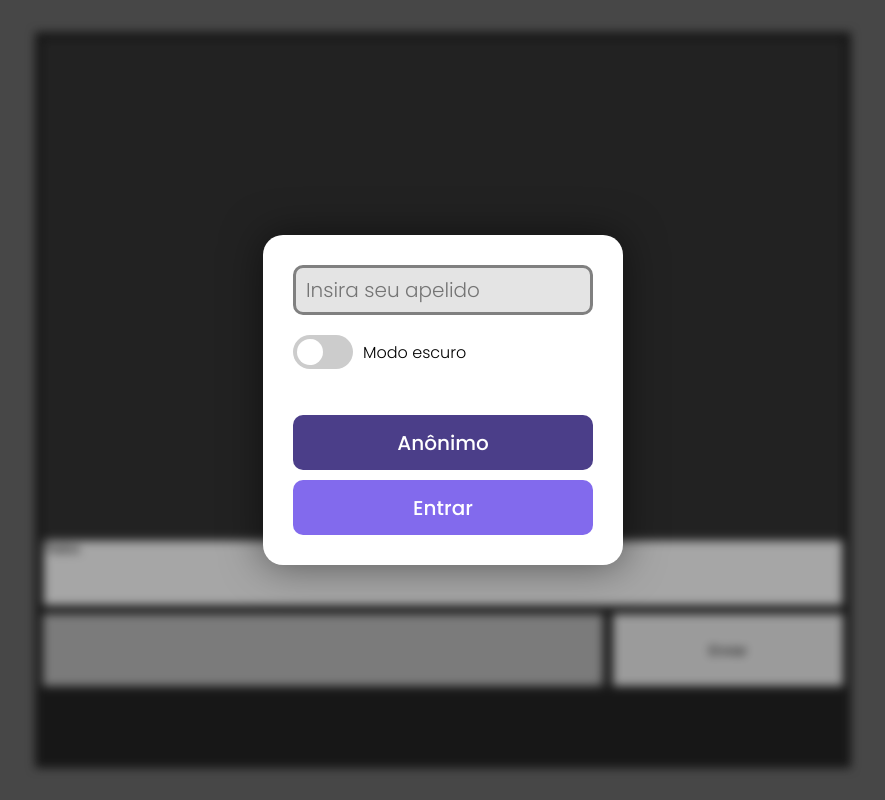
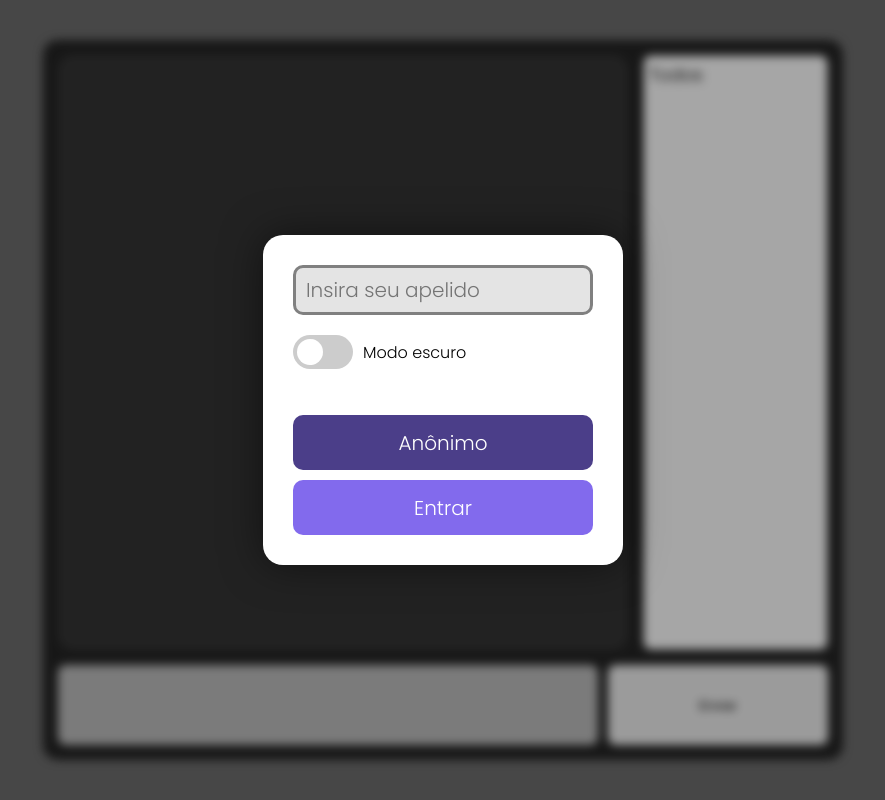
Before and after one commit to C836/Online-chat, a website: page index.html in a window 1280 px wide. Shown: the whole page, without its empty margins (197-1082 px from the left). Drawn offline with nearby package versions, Linux system fonts and the light colour scheme; no server answers.

Commit message:
fontes e melhorias na interface

```diff
--- a/index.html
+++ b/index.html
@@ -34,8 +34,10 @@
     </div>
     <div id="interface" class="preLogin">
         <main>
-            <div id='historico'></div>
-            <select multiple="multiple" id='lista_usuarios'><option value=''>Todos</option></select>
+            <div id="display">
+                <div id='historico'></div>
+                <select multiple="multiple" id='lista_usuarios'><option value=''>Todos</option></select>
+            </div>
             <form id='chat'>
                 <textarea id ='mensagem' type='text' name='mensagem'></textarea>
                 <input id='enviar' type='submit' value='Enviar' />
@@ -59,11 +61,17 @@
         });
     });
 
+        socket.on("limpar_chat", function(){
+            $("#historico").text('')
+        })
+
         socket.on("atualizar mensagens", function(data,nome,mensagem){
             if(nome!='Anônimo'){
-                var mensagem_formatada = $("<p />").html(data+`<span style="color:red">${nome}</span>`+mensagem);}
+                var mensagem_formatada = $("<p />").html(
+                    data+`<span style="font: 300 16px 'Poppins', sans-serif;"><span style="color:red">${nome}</span>`+mensagem);}
             else{
-                var mensagem_formatada = $("<p />").html(data+`<span style="color:#aa0000">${nome}</span>`+mensagem);
+                var mensagem_formatada = $("<p />").html(
+                    data+`<span style="font: 300 16px 'Poppins', sans-serif;"><span style="color:#aa0000">${nome}</span>`+mensagem);
             }
         $("#historico").append(mensagem_formatada);
 
@@ -78,7 +86,7 @@
         $("#interface").removeClass("preLogin")
 
         if(valido){
-            $("#acesso_usuario").hide();
+            $("#login").fadeOut(200);
         }else{
             $("#acesso_usuario").val("");
             alert("Nome já utilizado nesta sala");
@@ -92,7 +100,7 @@
 
         socket.emit("entrar", 'Anônimo', function(valido){
         if(valido){
-            $("#acesso_usuario").hide();
+            $("#login").fadeOut(200);
         }
     });
     });
--- a/style.css
+++ b/style.css
@@ -1,4 +1,4 @@
-@import url('https://fonts.googleapis.com/css2?family=Poppins:wght@300;500&display=swap');
+@import url('https://fonts.googleapis.com/css2?family=Inconsolata&family=Poppins:wght@300;600&display=swap');
 
 *{
     padding: 0;
@@ -8,13 +8,18 @@
 textarea, input, button {
     outline: none;
     border:none;
-    -webkit-appearance: none;}
+    -webkit-appearance: none;
+}
 
 /*cores*/
 
 :root{
     --primaria: #826AED;
     --primariaDark: #4B3E89;
+}
+
+.msgHist{
+    font: 300 16px 'Poppins', sans-serif;
 }
 
 #background{
@@ -25,6 +30,7 @@ textarea, input, button {
     top:-40%;
     left:-40%;
     background-color: rgb(71, 71, 71);
+    transition: all 0.5s, height 0s, width 0s;
 }
 
 .preLogin{
@@ -36,6 +42,7 @@ textarea, input, button {
     justify-content:center;
     align-items:center;
     height:100vh;
+    transition: all 0.5s, height 0s, width 0s;
 }
 
 
@@ -54,7 +61,6 @@ textarea, input, button {
     border-radius: 20px;
     z-index: 99;
     box-shadow: 0 0 40px rgba(0, 0, 0, 0.5);
-
 }
     #apelido{
         width: 100%;
@@ -97,9 +103,6 @@ textarea, input, button {
         .entrar:hover{
             filter: brightness(65%);
         }
-
-
-
 
 /*#region*/
     .switch {
@@ -169,24 +172,47 @@ main{
     width: 800px;
     max-width: 95vw;
     background-color: rgb(36, 36, 36);
-    padding: 8px;
+    border-radius: 15px;
 }
 
-    #historico{
-        overflow-y: auto;
-        word-wrap: break-word;
-        width: 100%;
-        background-color: rgb(53, 53, 53);
-        height: 500px;
-        color:white;
+    #display{
+        display: grid;
+        grid-template-columns: 3fr 1fr;
+        flex-grow:1;
+        margin-bottom: 15px;
     }
+
+        #historico{
+            overflow-y: auto;
+            word-wrap: break-word;
+            background-color: rgb(53, 53, 53);
+            height: 100%;
+            color:white;
+            margin: 15px;
+            border-radius: 15px;
+            padding: 0 12px;
+            line-height: 1.6;
+
+        }
+
+        #lista_usuarios{
+            margin: 15px 15px 15px  0;
+            border-radius: 8px;
+            height: 100%;
+            font: 300 18px 'Poppins', sans-serif;
+            overflow: hidden;
+            padding: 5px;
+        }
+
+            #lista_usuarios:focus{
+                outline:none
+            }
 
     #chat{
         display:flex;
         flex-direction: row;
-        height: 10%;
-        min-height: 30px;
-        padding-top: 8px;
+        height: 80px;
+        margin: 15px;
     }
 
         #mensagem{
@@ -194,8 +220,9 @@ main{
             float: left;
             flex-grow : 2;
             height: 100%;
+            border-radius: 8px;
             background-color: rgb(189, 189, 189);
-
+            resize:none;
         }
 
             #mensagem:focus{
@@ -207,5 +234,6 @@ main{
             float: right;
             flex-grow : 1;
             height: 100%;
+            border-radius: 8px;
             margin-left: 10px;
         }
```
Also changed, not shown: app.js (+9 -6 lines).
